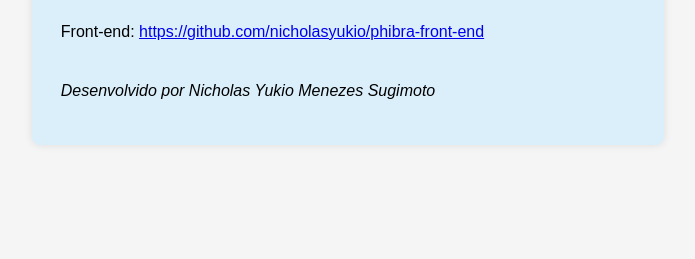
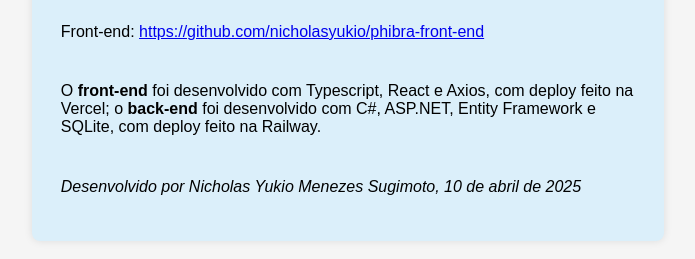
Before and after one commit to nicholasyukio/phibra-front-end, a React (Create React App) app: page / in a window 1280 px wide. Shown: the part 810-1069 px from the top of the page, without its empty margins (292-987 px from the left). Before the commit the page ends 987 px from the top, so only its background shows below. Built offline with nearby package versions, Linux system fonts and the light colour scheme; no server answers.

Commit message:
Added info

```diff
--- a/src/components/Entry.tsx
+++ b/src/components/Entry.tsx
@@ -27,7 +27,8 @@ const Info = () => {
             <h1>Código-fonte do projeto:</h1>
             <p>Back-end: <a href='https://github.com/nicholasyukio/phibra-back-end' rel='noreferrer' target='_blank'>https://github.com/nicholasyukio/phibra-back-end</a></p>
             <p>Front-end: <a href='https://github.com/nicholasyukio/phibra-front-end' rel='noreferrer' target='_blank'>https://github.com/nicholasyukio/phibra-front-end</a></p>
-            <p><i>Desenvolvido por Nicholas Yukio Menezes Sugimoto</i></p>
+            <p>O <b>front-end</b> foi desenvolvido com Typescript, React e Axios, com deploy feito na Vercel; o <b>back-end</b> foi desenvolvido com C#, ASP.NET, Entity Framework e SQLite, com deploy feito na Railway.</p>
+            <p><i>Desenvolvido por Nicholas Yukio Menezes Sugimoto, 10 de abril de 2025</i></p>
         </div>
     )
 }
```
